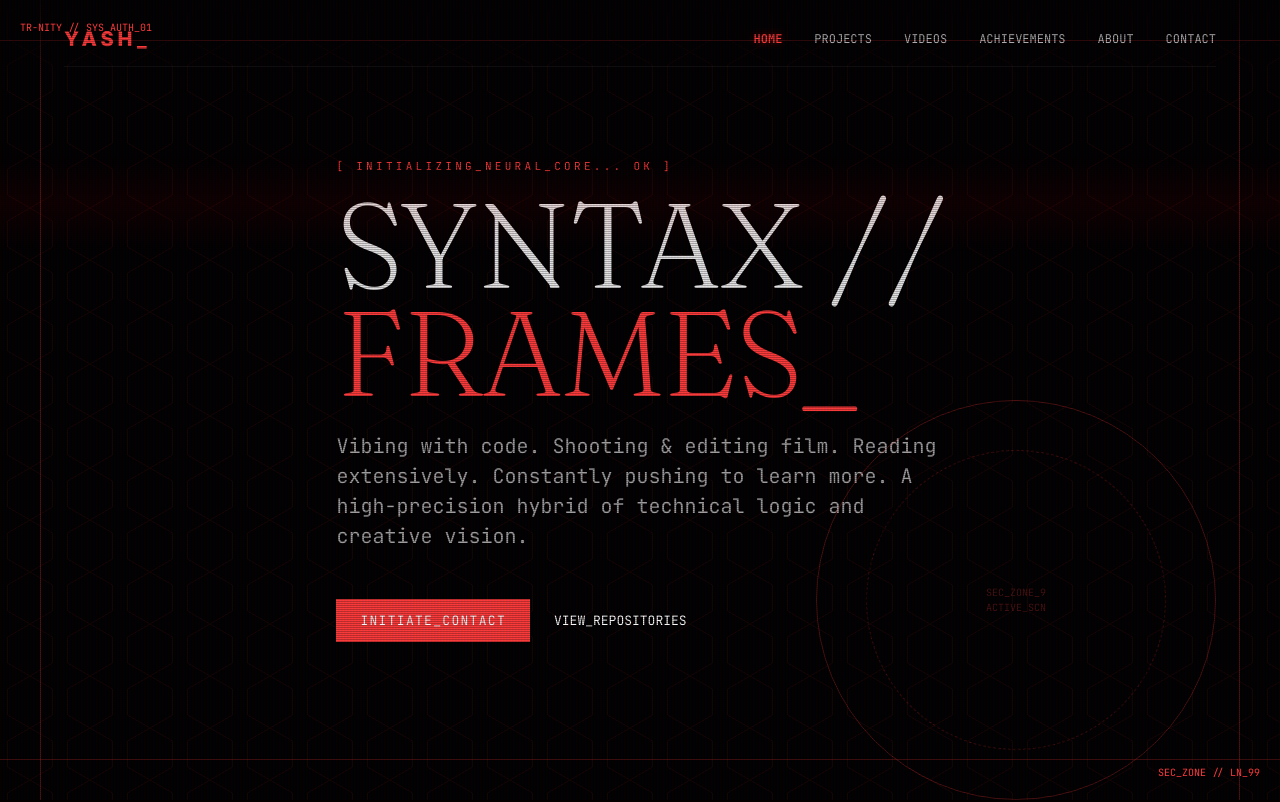
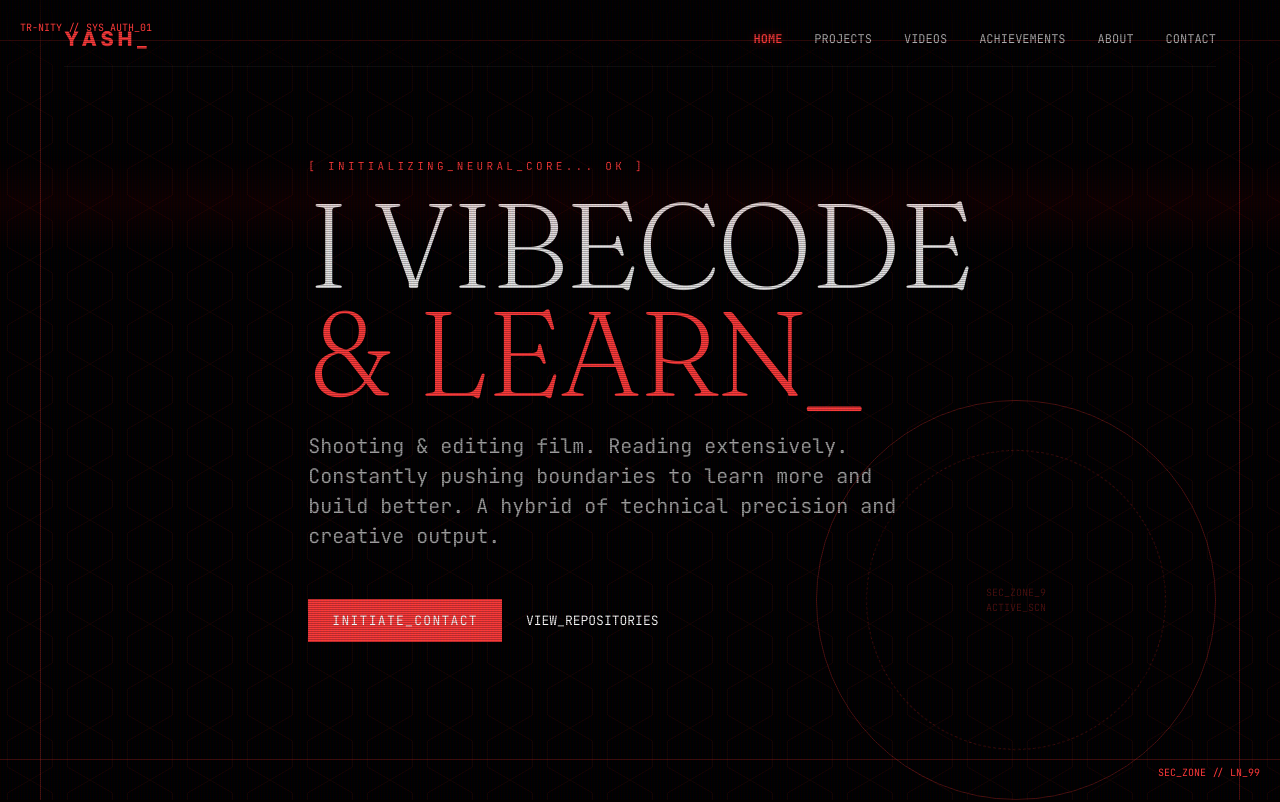
Before and after one commit to Yash1026-hash/portfolio, a React (Vite) app: page / in a window 1280 px wide. Shown: the top 802 px of the page. Built offline with nearby package versions, Linux system fonts and the light colour scheme.

Commit message:
Creative Copy: Updated Hero to 'I VIBECODE & LEARN'

```diff
--- a/src/pages/Home.jsx
+++ b/src/pages/Home.jsx
@@ -36,13 +36,12 @@ export default function Home() {
                         transition={{ duration: 0.8, ease: "easeOut" }}
                     >
                         <div className="mono-label" style={{ marginBottom: '16px' }}>[ INITIALIZING_NEURAL_CORE... OK ]</div>
-                        <h1 style={{ fontSize: 'clamp(48px, 12vw, 120px)', lineHeight: '0.9', fontWeight: 200, marginBottom: '24px' }}>
-                            SYNTAX // <br />
-                            <span style={{ color: 'var(--color-neon-red)' }}>FRAMES_</span>
+                        <h1 style={{ fontSize: 'clamp(48px, 12vw, 120px)', lineHeight: '0.9', fontWeight: 200, marginBottom: '24px', letterSpacing: '-2px' }}>
+                            I VIBECODE <br />
+                            <span style={{ color: 'var(--color-neon-red)' }}>& LEARN_</span>
                         </h1>
                         <p style={{ fontSize: '20px', color: 'var(--color-ash)', opacity: 0.7, marginBottom: '48px', maxWidth: '600px', fontFamily: 'var(--font-mono)' }}>
-                            Vibing with code. Shooting & editing film. Reading extensively.
-                            Constantly pushing to learn more. A high-precision hybrid of technical logic and creative vision.
+                            Shooting & editing film. Reading extensively. Constantly pushing boundaries to learn more and build better. A hybrid of technical precision and creative output.
                         </p>
                         <motion.div
                             style={{ display: 'flex', gap: '24px' }}
```
